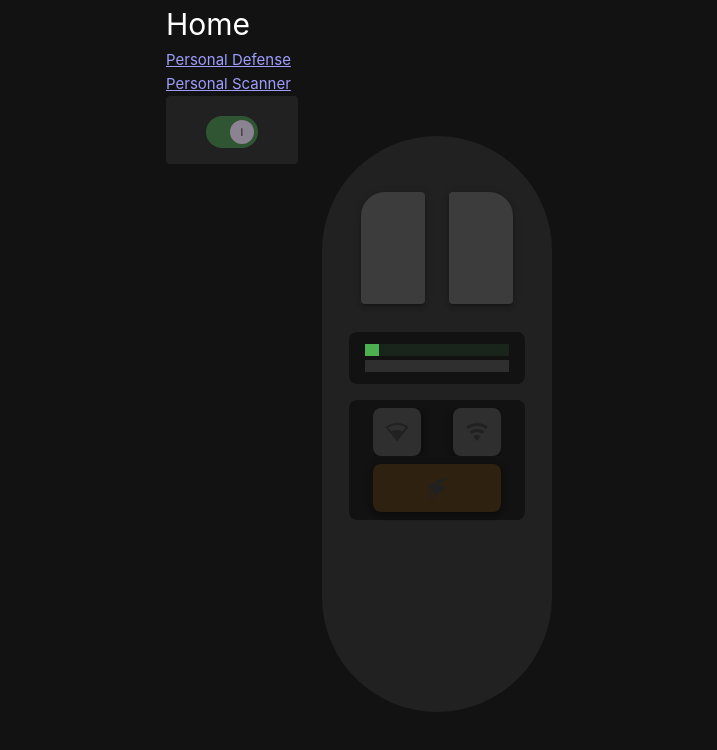
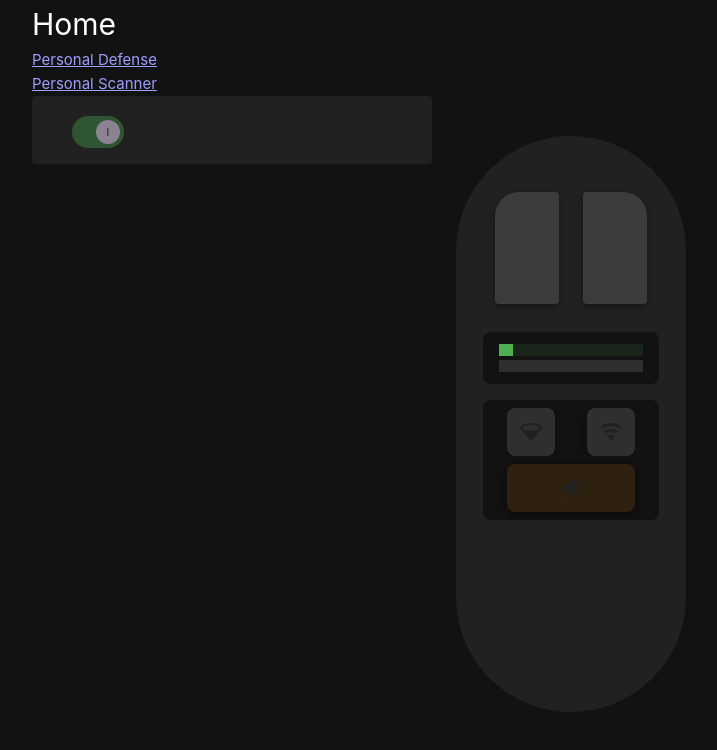
Before and after one commit to nuforge/personal-scanner, a Vue app: page / in a window 1280 px wide. Shown: the top 750 px of the page, without its empty margins (281-998 px from the left). Built offline with nearby package versions, Linux system fonts and the light colour scheme.

Commit message:
size and button tweak

```diff
--- a/src/views/PersonalDefense.vue
+++ b/src/views/PersonalDefense.vue
@@ -4,10 +4,10 @@
     <BeamEmitter />
     <v-row class="my-2 ">
       <v-col>
-        <v-btn variant="tonal" class="py-14 rounded-ts-xl elevation-3"></v-btn>
+        <v-btn variant="tonal" class="py-14 rounded-ts-xl elevation-3" :ripple="false"></v-btn>
       </v-col>
       <v-col>
-        <v-btn variant="tonal" class="py-14 rounded-te-xl elevation-3"></v-btn>
+        <v-btn variant="tonal" class="py-14 rounded-te-xl elevation-3" :ripple="false"></v-btn>
       </v-col>
     </v-row>
     <v-sheet class="d-flex flex-column align-center justify-center py-2 ga-4 pb-16 mb-16">
--- a/src/views/PersonalScanner.vue
+++ b/src/views/PersonalScanner.vue
@@ -27,7 +27,7 @@ import LabelDataSense from '@/components/tricorder/labels/LabelDataSense.vue';
 <template>
   <v-expansion-panels bg-color="transparent" flat static variant="accordion">
 
-    <v-expansion-panel v-model="scanner.openCase" value="bar">
+    <v-expansion-panel v-model="scanner.openCase" value="bar" min-width="400px">
       <v-expansion-panel-title color="surface" :icon="false" variant="plain" hide-actions>
         <v-btn variant="plain" :ripple="false">
           <PowerSwitch />
```
